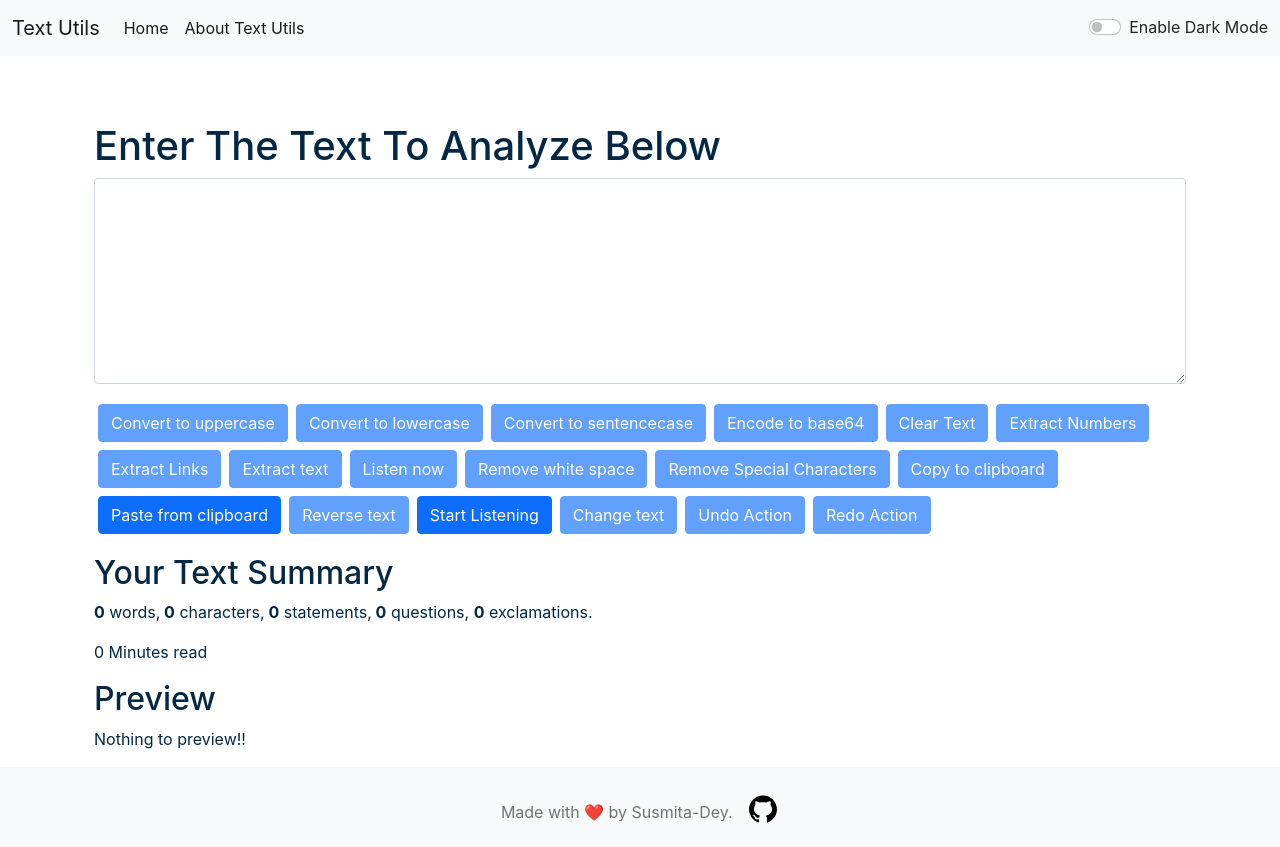
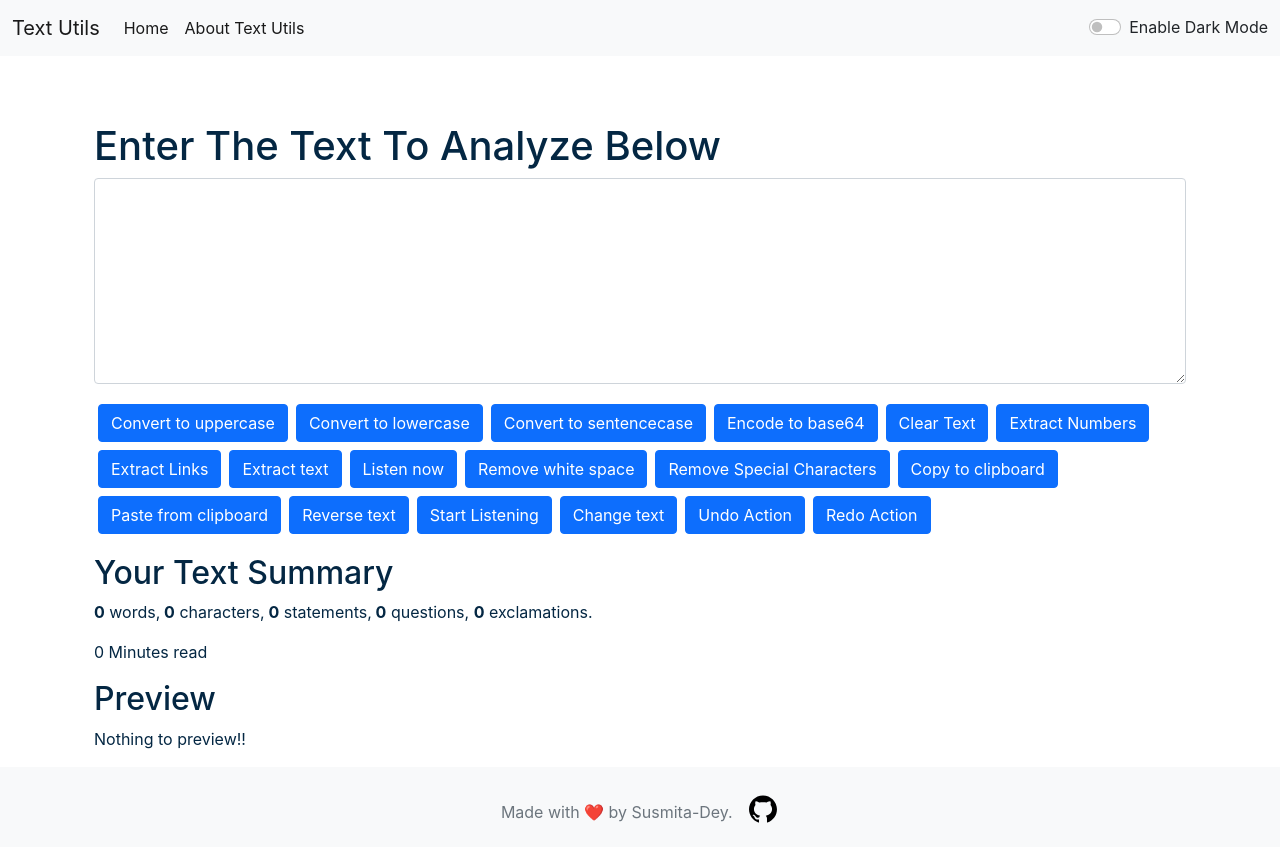
Before and after one commit to Susmita-Dey/TextUtils, a React (Create React App) app: page / in a window 1280 px wide. Built offline with nearby package versions, Linux system fonts and the light colour scheme.

Commit message:
Made the text in both modes clearly visible
issue #26

```diff
--- a/src/components/TextForm.js
+++ b/src/components/TextForm.js
@@ -210,92 +210,94 @@ export default function TextForm(props) {
     {
       label: 'Convert to uppercase',
       handleOnClick: handleUpClick,
-      disabled: textState.text.length === 0,
+      // disabled: textState.text.length === 0,
     },
     {
       label: 'Convert to lowercase',
       handleOnClick: handleLowClick,
-      disabled: textState.text.length === 0,
+      // disabled: textState.text.length === 0,
     },
     {
       label: 'Convert to sentencecase',
       handleOnClick: handleSentenceClick,
-      disabled: textState.text.length === 0,
+      // disabled: textState.text.length === 0,
     },
     {
       label: 'Encode to base64',
       handleOnClick: handlebase64Click,
-      disabled: textState.text.length === 0,
+      // disabled: textState.text.length === 0,
     },
     {
       label: 'Clear Text',
       handleOnClick: handleClearClick,
-      disabled: textState.text.length === 0,
+      // disabled: textState.text.length === 0,
     },
     {
       label: 'Extract Numbers',
       handleOnClick: handleNumExtract,
-      disabled: textState.text.length === 0,
+      // disabled: textState.text.length === 0,
     },
     {
       label: 'Extract Links',
       handleOnClick: handleLinkExtract,
-      disabled: textState.text.length === 0,
+      // disabled: textState.text.length === 0,
     },
     {
       label: 'Extract text',
       handleOnClick: handletextExtract,
-      disabled: textState.text.length === 0,
+      // disabled: textState.text.length === 0,
     },
     {
       label: 'Listen now',
       handleOnClick: handleSpeakClick,
-      disabled: textState.text.length === 0,
+      // disabled: textState.text.length === 0,
     },
     {
       label: 'Remove white space',
       handleOnClick: handleRemoveWhiteSpaceClick,
-      disabled: textState.text.length === 0,
+      // disabled: textState.text.length === 0,
     },
     {
       label: 'Remove Special Characters',
       handleOnClick: handleRemoveSpecialCharacters,
-      disabled: textState.text.length === 0,
+      // disabled: textState.text.length === 0,
     },
     {
       label: 'Copy to clipboard',
       handleOnClick: handleCopyClick,
-      disabled: textState.text.length === 0,
+      // disabled: textState.text.length === 0,
     },
     {
       label: 'Paste from clipboard',
       handleOnClick: handlePasteClick,
       supported: pasteSupported,
+      // disabled: textState.text.length === 0,
     },
     {
       label: 'Reverse text',
       handleOnClick: handlereverseClick,
-      disabled: textState.text.length === 0,
+      // disabled: textState.text.length === 0,
     },
     {
       label: isListening ? 'Stop Listening' : 'Start Listening',
       handleOnClick: () => setIsListening((prevState) => !prevState),
       supported: mic == undefined ? false : true,
+      // disabled: textState.text.length === 0,
     },
     {
       label: 'Change text',
       handleOnClick: replace,
-      disabled: textState.text.length === 0,
+      // disabled: textState.text.length === 0,
     },
     {
       label: 'Undo Action',
       handleOnClick: handleUndo,
-      disabled: textState.undoStack.length === 0,
+      // disabled: textState.undoStack.length === 0,
     },
     {
       label: 'Redo Action',
       handleOnClick: handleRedo,
-      disabled: textState.redoStack.length === 0,
+      // disabled: textState.redoStack.length === 0,
     },
   ];
 
```
